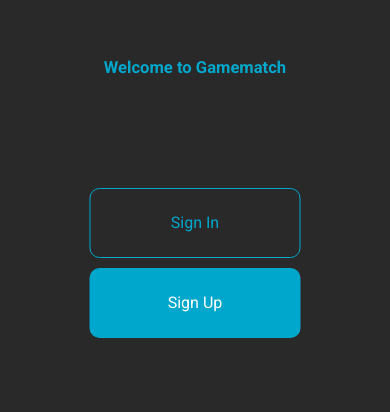
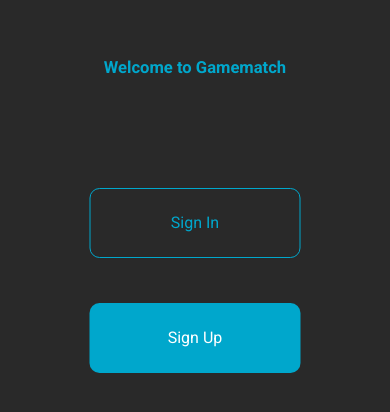
Before and after one commit to Miguel22247/MatchGame, a Vue app: page / in a window 390 px wide. Shown: the part 354-766 px from the top of the page. Built offline with nearby package versions, Linux system fonts and the light colour scheme; what vue-google-oauth2 would draw is missing.

Commit message:
fix responsive on some mobile devices like iP5

```diff
--- a/src/views/Landing.vue
+++ b/src/views/Landing.vue
@@ -102,7 +102,7 @@
         position: absolute;
         top: 82%;
         left: 50%;
-        transform: translate(-50%, -100%);
+        transform: translate(-50%, -50%);
     }
 
     .sign-up-button button {
```
